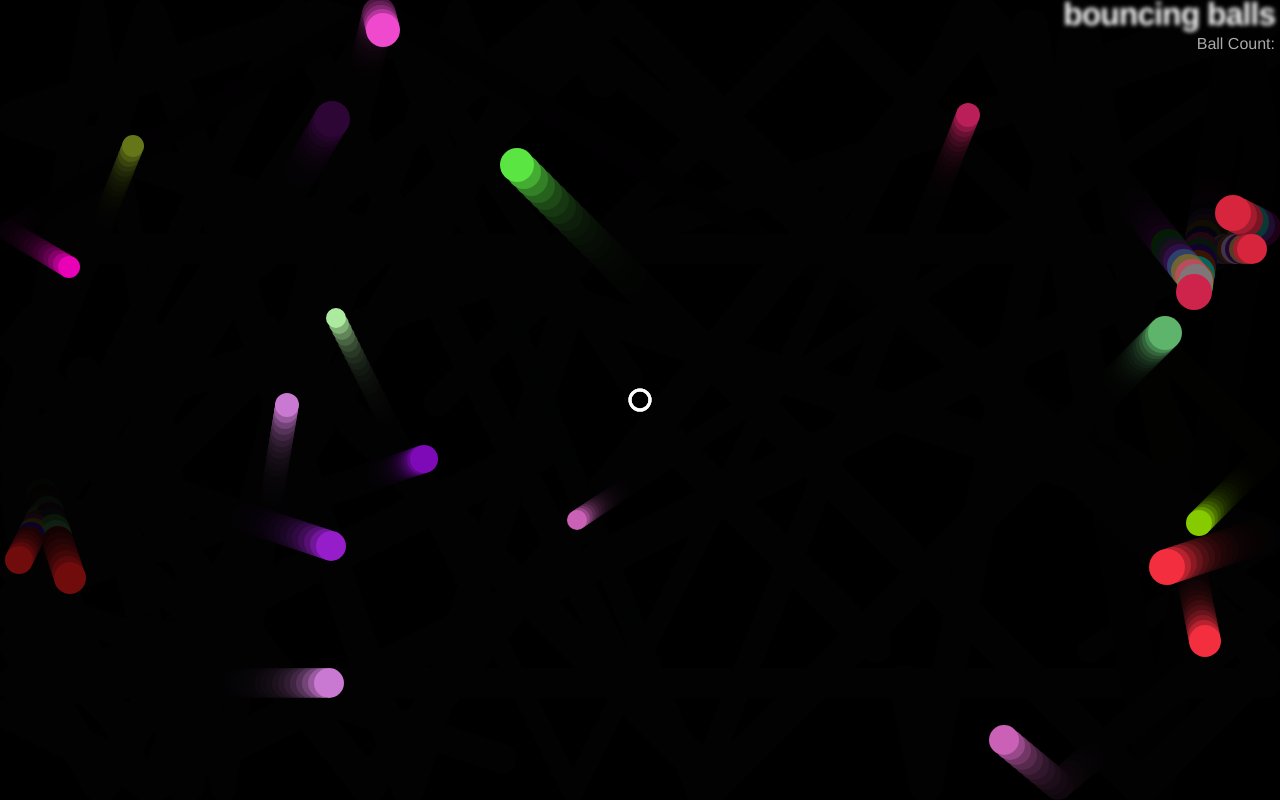
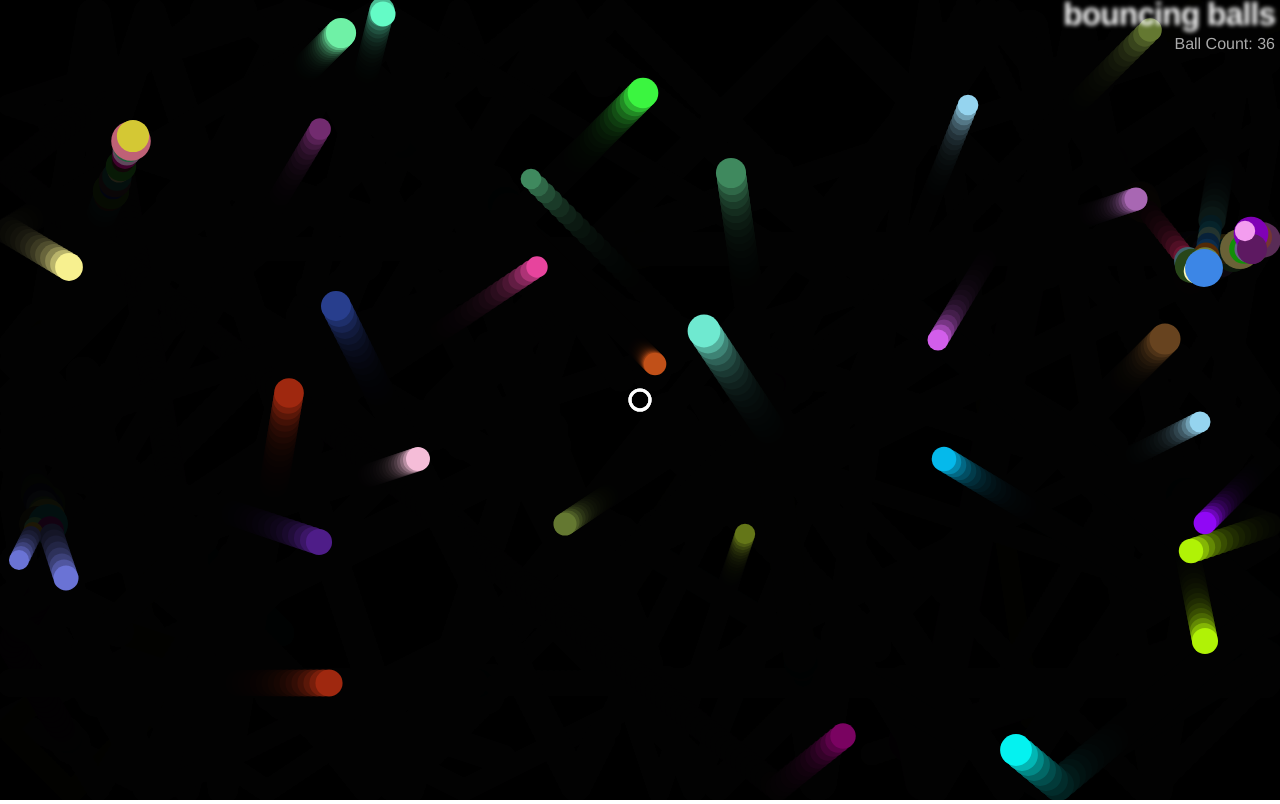
Before and after one commit to JonathanDMefford/bouncing-ball, a plain HTML site: page index.html in a window 1280 px wide. Drawn offline with Linux system fonts and the light colour scheme.

Commit message:
add ball count

```diff
--- a/index.html
+++ b/index.html
@@ -8,7 +8,7 @@
 
   <body>
     <h1>bouncing balls</h1>
-    <p>Ball Count: </p>
+    <p id="count"></p>
     <canvas></canvas>
 
     <script src="main.js"></script>
--- a/main.js
+++ b/main.js
@@ -29,7 +29,7 @@ function Ball(x, y, velX, velY, exists, color, size) {
 }
 
 function EvilCircle(x, y, velX, velY, exists) {
-    Shape.call(this, x, y, 20, 20, exists);
+    Shape.call(this, x, y, 30, 30, exists);
     this.color = 'white';
     this.size = 10;
 }
@@ -130,16 +130,17 @@ Ball.prototype.collisionDetect = function () {
 
             if (distance < this.size + balls[j].size) {
                 balls[j].color = this.color = 'rgb(' + random(0, 255) + ',' + random(0, 255) + ',' + random(0, 255) + ')';
+                balls[j].size = Math.random() * (20 - 10) + 10;
             }
         }
     }
 }
 
 let balls = [];
-let Circle = new EvilCircle(width / 2, height / 2, 20, 20, true, 'white', 10);
+let Circle = new EvilCircle(width / 2, height / 2, 30, 30, true, 'white', 10);
 Circle.setControls();
 
-while (balls.length < 25) {
+while (balls.length < 40) {
     let size = random(10, 20);
     let ball = new Ball(
         // ball position always drawn at least one ball width
@@ -151,18 +152,21 @@ while (balls.length < 25) {
         exists = true,
         'rgb(' + random(0, 255) + ',' + random(0, 255) + ',' + random(0, 255) + ')',
         size
-    );
+        );
+        balls.push(ball);
+    }
 
-    balls.push(ball);
-}
-
-function loop() {
+    function loop() {
+    let count = balls.length;
     ctx.fillStyle = 'rgba(0, 0, 0, 0.25)';
     ctx.fillRect(0, 0, width, height);
 
     for (let i = 0; i < balls.length; i++) {
         if (balls[i].exists) {
             balls[i].draw();
+        }
+        if (balls[i].exists == false) {
+            count -= 1;
         }
         balls[i].update();
         balls[i].collisionDetect();
@@ -173,6 +177,7 @@ function loop() {
     Circle.collisionDetect();
 
     requestAnimationFrame(loop);
+    document.getElementById('count').innerHTML = 'Ball Count:' + ' ' + count;
 }
 
 loop();
```
